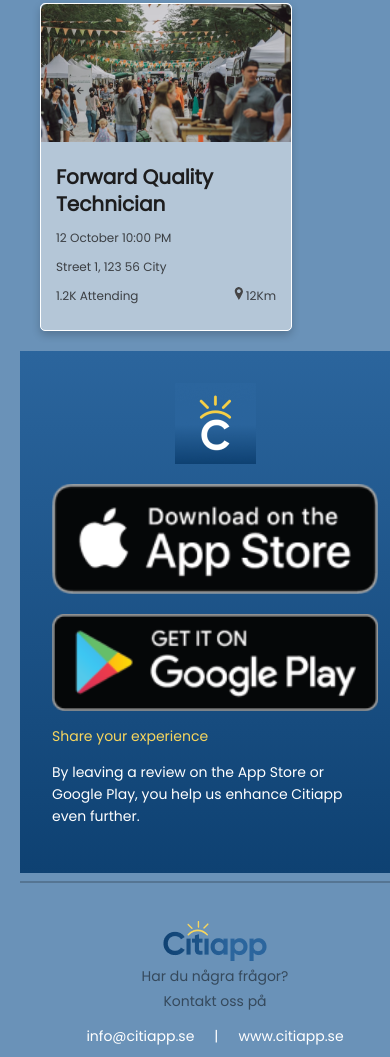
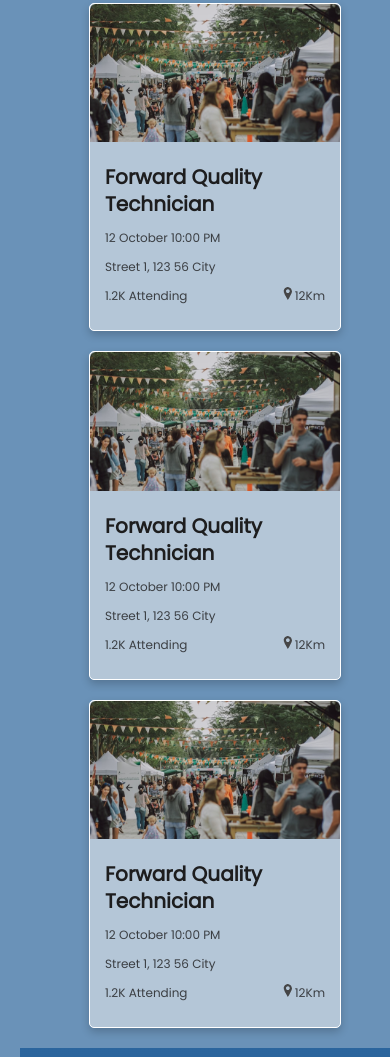
Before and after one commit to AdnanLatif93/email-template, a plain HTML site: page index.html in a window 390 px wide. Shown: the part 487-1544 px from the top of the page. Drawn offline with Linux system fonts and the light colour scheme.

Commit message:
add media query at content for mobile screen

```diff
--- a/index.html
+++ b/index.html
@@ -173,6 +173,11 @@
         }
 
         /* Responsive container (optional) */
+        @media (min-width: 320px)and (max-width:767px) {
+            .content {
+                justify-content: center;
+            }
+        }
         @media (min-width: 576px) {
             .container {
                 max-width: 540px;
@@ -254,6 +259,34 @@
                     </div>
                 </div>
             </div>
+            <div class="card" style="max-width: 250px; max-height: 330px;">
+                <img src="./assets/Frame.png" alt="" style="max-width: 100%; max-height: 50%;">
+                <div class="card-content" style="max-width: 100%; max-height: 50%;">
+                    <h4 class="m-t-0 card-content-heading"><b>Forward Quality Technician</b></h4>
+                    <div class="card-content-detail">
+                        <p class="m-t-0">12 October 10:00 PM </p>
+                        <p class="m-t-0">Street 1, 123 56 City</p>
+                        <div class="d-flex space-between">
+                            <p class="m-t-0">1.2K Attending </p>
+                            <p class="m-t-0"><img src="./assets/pin.png" alt=""> 12Km</p>
+                        </div>
+                    </div>
+                </div>
+            </div>
+            <div class="card" style="max-width: 250px; max-height: 330px;">
+                <img src="./assets/Frame.png" alt="" style="max-width: 100%; max-height: 50%;">
+                <div class="card-content" style="max-width: 100%; max-height: 50%;">
+                    <h4 class="m-t-0 card-content-heading"><b>Forward Quality Technician</b></h4>
+                    <div class="card-content-detail">
+                        <p class="m-t-0">12 October 10:00 PM </p>
+                        <p class="m-t-0">Street 1, 123 56 City</p>
+                        <div class="d-flex space-between">
+                            <p class="m-t-0">1.2K Attending </p>
+                            <p class="m-t-0"><img src="./assets/pin.png" alt=""> 12Km</p>
+                        </div>
+                    </div>
+                </div>
+            </div>
         </div>
         <div class="mobile-container">
             <div class="mobile-container-store">
```
